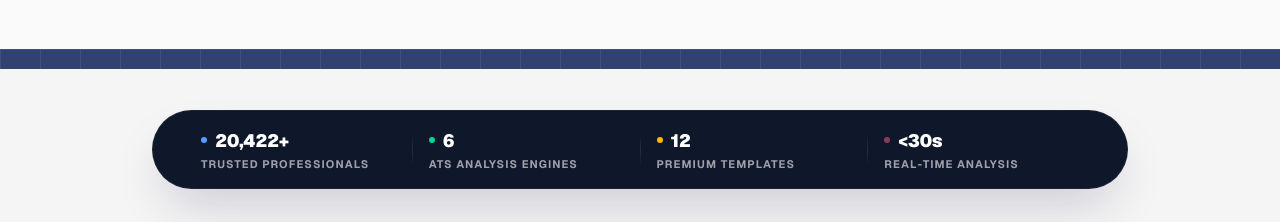
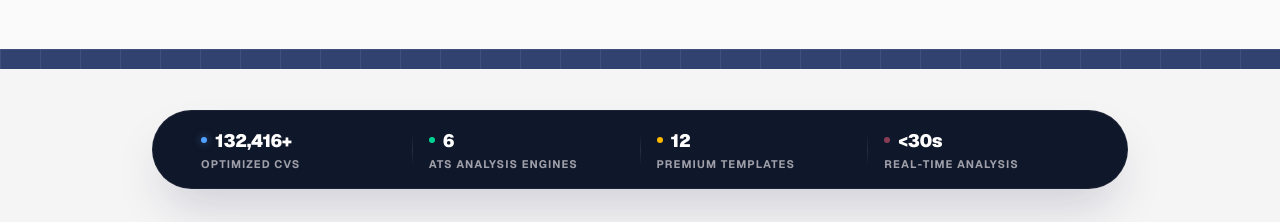
Before and after one commit to Cinarezici/cv, a Next.js app: page / in a window 1280 px wide. Shown: the part 6520-6742 px from the top of the page. Built offline with nearby package versions, Linux system fonts and the light colour scheme; no server answers.

Commit message:
Updated social proof stat to 132,000+ Optimized CVs

```diff
--- a/src/app/HomeClient.tsx
+++ b/src/app/HomeClient.tsx
@@ -322,15 +322,15 @@ export default function HomeClient() {
           <div className="container px-6 mx-auto max-w-5xl">
             <div className="flex flex-wrap md:flex-nowrap items-center justify-between gap-6 md:gap-0 bg-[#0f172a] rounded-2xl md:rounded-full py-4 px-8 border border-white/5 shadow-2xl shadow-indigo-950/20">
 
-              {/* Stat 1 */}
+              {/* Stat 1: Optimized CVs */}
               <div className="flex flex-col items-center md:items-start flex-1 px-4 min-w-[140px]">
                 <div className="flex items-center gap-2 mb-0.5">
-                  <div className="w-1.5 h-1.5 rounded-full bg-blue-400" />
+                  <div className="w-1.5 h-1.5 rounded-full bg-blue-400 shadow-[0_0_8px_rgba(96,165,250,0.5)]" />
                   <span className="text-[15px] md:text-[18px] font-black text-white tracking-tight">
-                    <AnimatedCounter base={20418} />+
+                    <AnimatedCounter base={132412} />+
                   </span>
                 </div>
-                <span className="text-[10px] md:text-[11px] font-bold text-zinc-400 uppercase tracking-widest whitespace-nowrap">Trusted Professionals</span>
+                <span className="text-[10px] md:text-[11px] font-bold text-zinc-400 uppercase tracking-widest whitespace-nowrap">Optimized CVs</span>
               </div>
 
               {/* Divider */}
```
